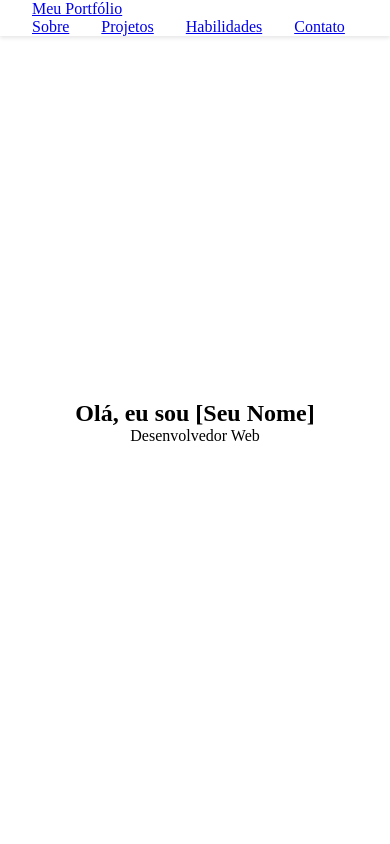
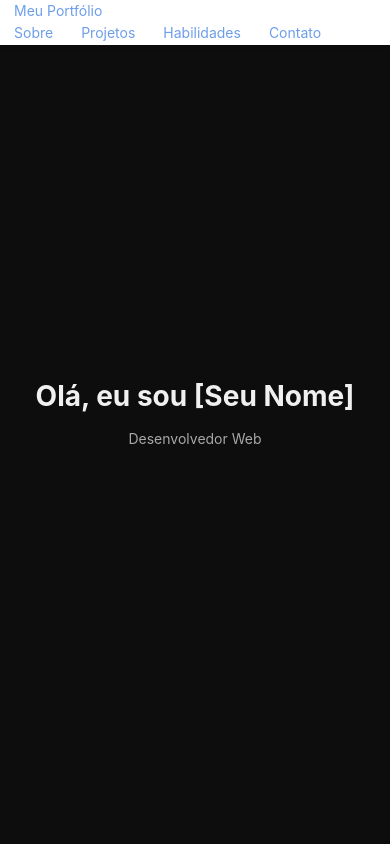
Before and after one commit to Afonso247/case-sheet, a Vue app: page / in a window 390 px wide. Shown: the top 844 px of the page. Built offline with nearby package versions, Linux system fonts and the light colour scheme.

Commit message:
feat: global css

```diff
--- /dev/null
+++ b/src/assets/main.css
@@ -0,0 +1,477 @@
+/* src/assets/main.css */
+
+/* ==================== */
+/* Variáveis CSS */
+/* ==================== */
+:root {
+  /* Cores */
+  --color-bg-base: #0d0d0d;
+  --color-bg-secondary: #1c1c22;
+  --color-primary: #6d9eeb;
+  --color-secondary: #c27ba0;
+  --color-accent: #ffd966;
+  --color-text-primary: #f0f0f0;
+  --color-text-secondary: #a8a8a8;
+
+  /* Gradientes */
+  --gradient-primary: linear-gradient(135deg, var(--color-primary), var(--color-secondary));
+  --gradient-accent: linear-gradient(135deg, var(--color-accent), var(--color-primary));
+
+  /* Sombras */
+  --shadow-sm: 0 2px 4px rgba(0, 0, 0, 0.3);
+  --shadow-md: 0 4px 8px rgba(0, 0, 0, 0.4);
+  --shadow-lg: 0 8px 16px rgba(0, 0, 0, 0.5);
+  --shadow-glow: 0 0 20px rgba(109, 158, 235, 0.3);
+
+  /* Espaçamentos */
+  --spacing-xs: 0.5rem;
+  --spacing-sm: 1rem;
+  --spacing-md: 2rem;
+  --spacing-lg: 4rem;
+  --spacing-xl: 6rem;
+
+  /* Tipografia */
+  --font-primary: 'Inter', -apple-system, BlinkMacSystemFont, 'Segoe UI', Roboto, sans-serif;
+  --font-code: 'Fira Code', 'Courier New', monospace;
+
+  /* Tamanhos de fonte */
+  --text-xs: 0.75rem;
+  --text-sm: 0.875rem;
+  --text-base: 1rem;
+  --text-lg: 1.125rem;
+  --text-xl: 1.25rem;
+  --text-2xl: 1.5rem;
+  --text-3xl: 2rem;
+  --text-4xl: 2.5rem;
+  --text-5xl: 3rem;
+
+  /* Bordas */
+  --radius-sm: 4px;
+  --radius-md: 8px;
+  --radius-lg: 12px;
+  --radius-xl: 16px;
+  --radius-full: 9999px;
+
+  /* Transições */
+  --transition-fast: 0.15s ease;
+  --transition-base: 0.3s ease;
+  --transition-slow: 0.5s ease;
+
+  /* Container */
+  --container-max-width: 1200px;
+}
+
+/* ==================== */
+/* Reset & Base */
+/* ==================== */
+* {
+  margin: 0;
+  padding: 0;
+  box-sizing: border-box;
+}
+
+html {
+  scroll-behavior: smooth;
+  font-size: 16px;
+}
+
+body {
+  font-family: var(--font-primary);
+  background-color: var(--color-bg-base);
+  color: var(--color-text-primary);
+  line-height: 1.6;
+  overflow-x: hidden;
+  -webkit-font-smoothing: antialiased;
+  -moz-osx-font-smoothing: grayscale;
+}
+
+/* ==================== */
+/* Tipografia */
+/* ==================== */
+h1,
+h2,
+h3,
+h4,
+h5,
+h6 {
+  font-weight: 700;
+  line-height: 1.2;
+  margin-bottom: var(--spacing-sm);
+  color: var(--color-text-primary);
+}
+
+h1 {
+  font-size: clamp(var(--text-3xl), 5vw, var(--text-5xl));
+}
+
+h2 {
+  font-size: clamp(var(--text-2xl), 4vw, var(--text-4xl));
+}
+
+h3 {
+  font-size: clamp(var(--text-xl), 3vw, var(--text-3xl));
+}
+
+h4 {
+  font-size: var(--text-xl);
+}
+
+h5 {
+  font-size: var(--text-lg);
+}
+
+h6 {
+  font-size: var(--text-base);
+}
+
+p {
+  margin-bottom: var(--spacing-sm);
+  color: var(--color-text-secondary);
+  font-size: var(--text-base);
+}
+
+a {
+  color: var(--color-primary);
+  text-decoration: none;
+  transition: color var(--transition-base);
+}
+
+a:hover {
+  color: var(--color-secondary);
+}
+
+code {
+  font-family: var(--font-code);
+  background-color: var(--color-bg-secondary);
+  padding: 0.2em 0.4em;
+  border-radius: var(--radius-sm);
+  font-size: 0.9em;
+  color: var(--color-accent);
+}
+
+/* ==================== */
+/* Container & Layout */
+/* ==================== */
+.container {
+  width: 100%;
+  max-width: var(--container-max-width);
+  margin: 0 auto;
+  padding: 0 var(--spacing-md);
+}
+
+section {
+  padding: var(--spacing-xl) 0;
+  min-height: 100vh;
+  display: flex;
+  align-items: center;
+}
+
+section:nth-child(even) {
+  background-color: var(--color-bg-secondary);
+}
+
+/* ==================== */
+/* Botões */
+/* ==================== */
+.btn {
+  display: inline-block;
+  padding: 0.75rem 1.5rem;
+  border-radius: var(--radius-md);
+  font-weight: 600;
+  font-size: var(--text-base);
+  text-align: center;
+  cursor: pointer;
+  transition: all var(--transition-base);
+  border: none;
+  font-family: var(--font-primary);
+}
+
+.btn-primary {
+  background-color: var(--color-primary);
+  color: var(--color-bg-base);
+}
+
+.btn-primary:hover {
+  background-color: var(--color-secondary);
+  transform: translateY(-2px);
+  box-shadow: var(--shadow-glow);
+}
+
+.btn-secondary {
+  background-color: transparent;
+  color: var(--color-primary);
+  border: 2px solid var(--color-primary);
+}
+
+.btn-secondary:hover {
+  background-color: var(--color-primary);
+  color: var(--color-bg-base);
+  transform: translateY(-2px);
+}
+
+.btn-accent {
+  background: var(--gradient-accent);
+  color: var(--color-bg-base);
+  font-weight: 700;
+}
+
+.btn-accent:hover {
+  transform: translateY(-2px);
+  box-shadow: var(--shadow-lg);
+}
+
+/* ==================== */
+/* Cards */
+/* ==================== */
+.card {
+  background-color: var(--color-bg-secondary);
+  border-radius: var(--radius-lg);
+  padding: var(--spacing-md);
+  box-shadow: var(--shadow-md);
+  transition: all var(--transition-base);
+  border: 1px solid rgba(109, 158, 235, 0.1);
+}
+
+.card:hover {
+  transform: translateY(-5px);
+  box-shadow: var(--shadow-glow);
+  border-color: var(--color-primary);
+}
+
+.card-title {
+  color: var(--color-text-primary);
+  margin-bottom: var(--spacing-sm);
+}
+
+.card-description {
+  color: var(--color-text-secondary);
+}
+
+/* ==================== */
+/* Formulários */
+/* ==================== */
+input,
+textarea,
+select {
+  width: 100%;
+  padding: 0.75rem 1rem;
+  background-color: var(--color-bg-secondary);
+  border: 2px solid transparent;
+  border-radius: var(--radius-md);
+  color: var(--color-text-primary);
+  font-family: var(--font-primary);
+  font-size: var(--text-base);
+  transition: all var(--transition-base);
+}
+
+input:focus,
+textarea:focus,
+select:focus {
+  outline: none;
+  border-color: var(--color-primary);
+  box-shadow: 0 0 0 3px rgba(109, 158, 235, 0.1);
+}
+
+input::placeholder,
+textarea::placeholder {
+  color: var(--color-text-secondary);
+  opacity: 0.7;
+}
+
+label {
+  display: block;
+  margin-bottom: var(--spacing-xs);
+  color: var(--color-text-primary);
+  font-weight: 500;
+}
+
+/* ==================== */
+/* Utilitários */
+/* ==================== */
+.text-primary {
+  color: var(--color-primary);
+}
+
+.text-secondary {
+  color: var(--color-secondary);
+}
+
+.text-accent {
+  color: var(--color-accent);
+}
+
+.text-gradient {
+  background: var(--gradient-primary);
+  -webkit-background-clip: text;
+  -webkit-text-fill-color: transparent;
+  background-clip: text;
+}
+
+.text-center {
+  text-align: center;
+}
+
+.mt-1 {
+  margin-top: var(--spacing-xs);
+}
+.mt-2 {
+  margin-top: var(--spacing-sm);
+}
+.mt-3 {
+  margin-top: var(--spacing-md);
+}
+.mt-4 {
+  margin-top: var(--spacing-lg);
+}
+
+.mb-1 {
+  margin-bottom: var(--spacing-xs);
+}
+.mb-2 {
+  margin-bottom: var(--spacing-sm);
+}
+.mb-3 {
+  margin-bottom: var(--spacing-md);
+}
+.mb-4 {
+  margin-bottom: var(--spacing-lg);
+}
+
+.flex {
+  display: flex;
+}
+
+.flex-center {
+  display: flex;
+  align-items: center;
+  justify-content: center;
+}
+
+.flex-column {
+  display: flex;
+  flex-direction: column;
+}
+
+.grid {
+  display: grid;
+  gap: var(--spacing-md);
+}
+
+.grid-2 {
+  grid-template-columns: repeat(auto-fit, minmax(300px, 1fr));
+}
+
+.grid-3 {
+  grid-template-columns: repeat(auto-fit, minmax(250px, 1fr));
+}
+
+/* ==================== */
+/* Animações */
+/* ==================== */
+@keyframes fadeIn {
+  from {
+    opacity: 0;
+    transform: translateY(20px);
+  }
+  to {
+    opacity: 1;
+    transform: translateY(0);
+  }
+}
+
+@keyframes slideInLeft {
+  from {
+    opacity: 0;
+    transform: translateX(-50px);
+  }
+  to {
+    opacity: 1;
+    transform: translateX(0);
+  }
+}
+
+@keyframes slideInRight {
+  from {
+    opacity: 0;
+    transform: translateX(50px);
+  }
+  to {
+    opacity: 1;
+    transform: translateX(0);
+  }
+}
+
+.fade-in {
+  animation: fadeIn var(--transition-slow) ease-out;
+}
+
+.slide-in-left {
+  animation: slideInLeft var(--transition-slow) ease-out;
+}
+
+.slide-in-right {
+  animation: slideInRight var(--transition-slow) ease-out;
+}
+
+/* ==================== */
+/* Scrollbar */
+/* ==================== */
+::-webkit-scrollbar {
+  width: 10px;
+}
+
+::-webkit-scrollbar-track {
+  background: var(--color-bg-base);
+}
+
+::-webkit-scrollbar-thumb {
+  background: var(--color-primary);
+  border-radius: var(--radius-full);
+}
+
+::-webkit-scrollbar-thumb:hover {
+  background: var(--color-secondary);
+}
+
+/* ==================== */
+/* Seleção de texto */
+/* ==================== */
+::selection {
+  background-color: var(--color-primary);
+  color: var(--color-bg-base);
+}
+
+::-moz-selection {
+  background-color: var(--color-primary);
+  color: var(--color-bg-base);
+}
+
+/* ==================== */
+/* Responsividade */
+/* ==================== */
+@media (max-width: 768px) {
+  :root {
+    --spacing-lg: 3rem;
+    --spacing-xl: 4rem;
+  }
+
+  section {
+    min-height: auto;
+    padding: var(--spacing-lg) 0;
+  }
+
+  .container {
+    padding: 0 var(--spacing-sm);
+  }
+
+  .grid-2,
+  .grid-3 {
+    grid-template-columns: 1fr;
+  }
+}
+
+@media (max-width: 480px) {
+  :root {
+    font-size: 14px;
+  }
+}
--- a/src/main.js
+++ b/src/main.js
@@ -1,6 +1,7 @@
 import { createApp } from 'vue'
 import App from './App.vue'
 import router from './router'
+import './assets/main.css'
 
 const app = createApp(App)
 
```
